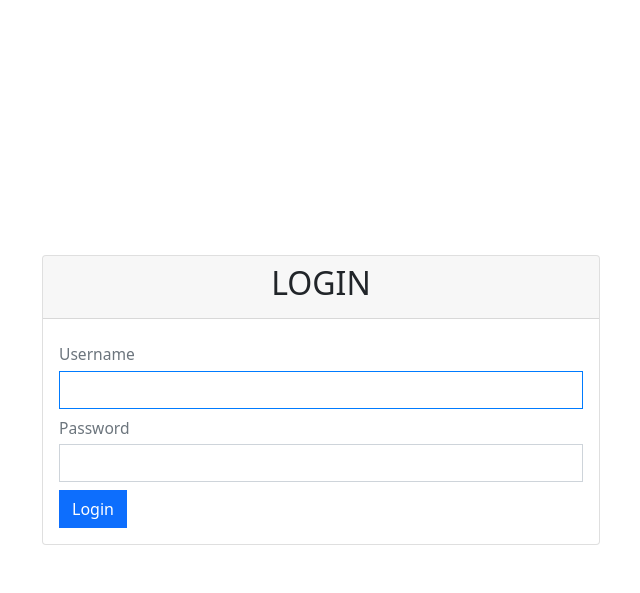
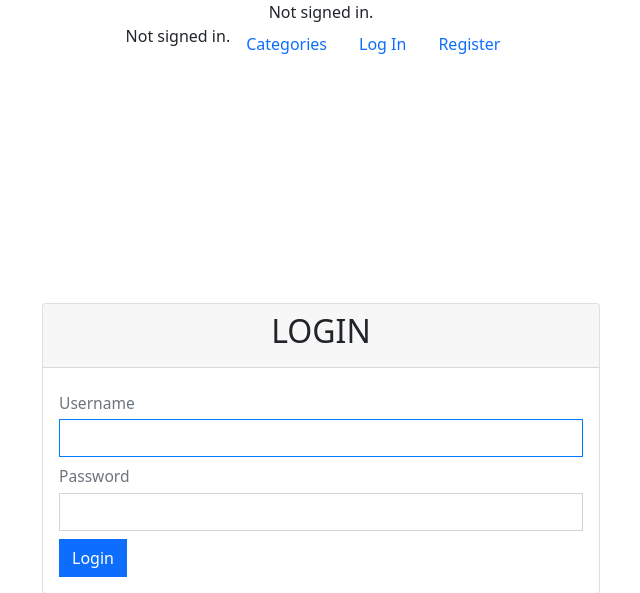
Before and after one commit to sibalonat/newsagency, a Django app: page /user_management/login/ in a window 1280 px wide. Shown: the top 593 px of the page, without its empty margins (319-959 px from the left). Run offline with Django 5.2, Linux system fonts and the light colour scheme.

Commit message:
fix: include users

```diff
--- a/news/urls.py
+++ b/news/urls.py
@@ -3,7 +3,7 @@ from . import views
 
 urlpatterns = [
     path('', views.index, name='index'),
-    # path('user_management/', include('user_management.urls')),
+    path('user_management/', include('user_management.urls')),
     path('article/<int:id>/', views.article_detail, name='article_detail'),
     path('article/new/', views.article_create, name='article_create'),
     path('article/edit/<int:id>/', views.article_edit, name='article_edit'),
--- a/user_management/templates/user_management/layout.html
+++ b/user_management/templates/user_management/layout.html
@@ -13,6 +13,44 @@
     </head>
     <body>
         <div class="container min-vh-100 d-flex align-items-center flex-column">
+            <div>
+                {% if user.is_authenticated %}
+                    Signed in as <strong>{{ user.username }}</strong>.
+                {% else %}
+                    Not signed in.
+                {% endif %}
+            </div>
+            <ul class="nav">
+                <li class="nav-item">
+                    {% if user.is_authenticated %}
+                        Signed in as <strong>{{ user.username }}</strong>.
+                    {% else %}
+                        Not signed in.
+                    {% endif %}
+                </li>
+                <li class="nav-item">
+                    <a class="nav-link" href="{% url 'categories' %}">Categories</a>
+                </li>
+                {% if user.is_authenticated %}
+                    <li class="nav-item">
+                        <a  class="nav-link" href="{% url 'watchlist' %}">Watchlist</a>
+                    </li>
+                    <li class="nav-item">
+                        <a href="{% url 'create_listing' %}" class="btn btn-primary mb-3">Create Listing</a>
+                    </li>
+                    <li class="nav-item">
+                        <a class="nav-link" href="{% url 'logout' %}">Log Out</a>
+                    </li>
+                {% else %}
+                    <li class="nav-item">
+                        <a class="nav-link" href="{% url 'login' %}">Log In</a>
+                    </li>
+                    <li class="nav-item">
+                        <a class="nav-link" href="{% url 'register' %}">Register</a>
+                    </li>
+                {% endif %}
+            </ul>
+            <hr>
             {% block body %}
             {% endblock %}
         </div>
```
